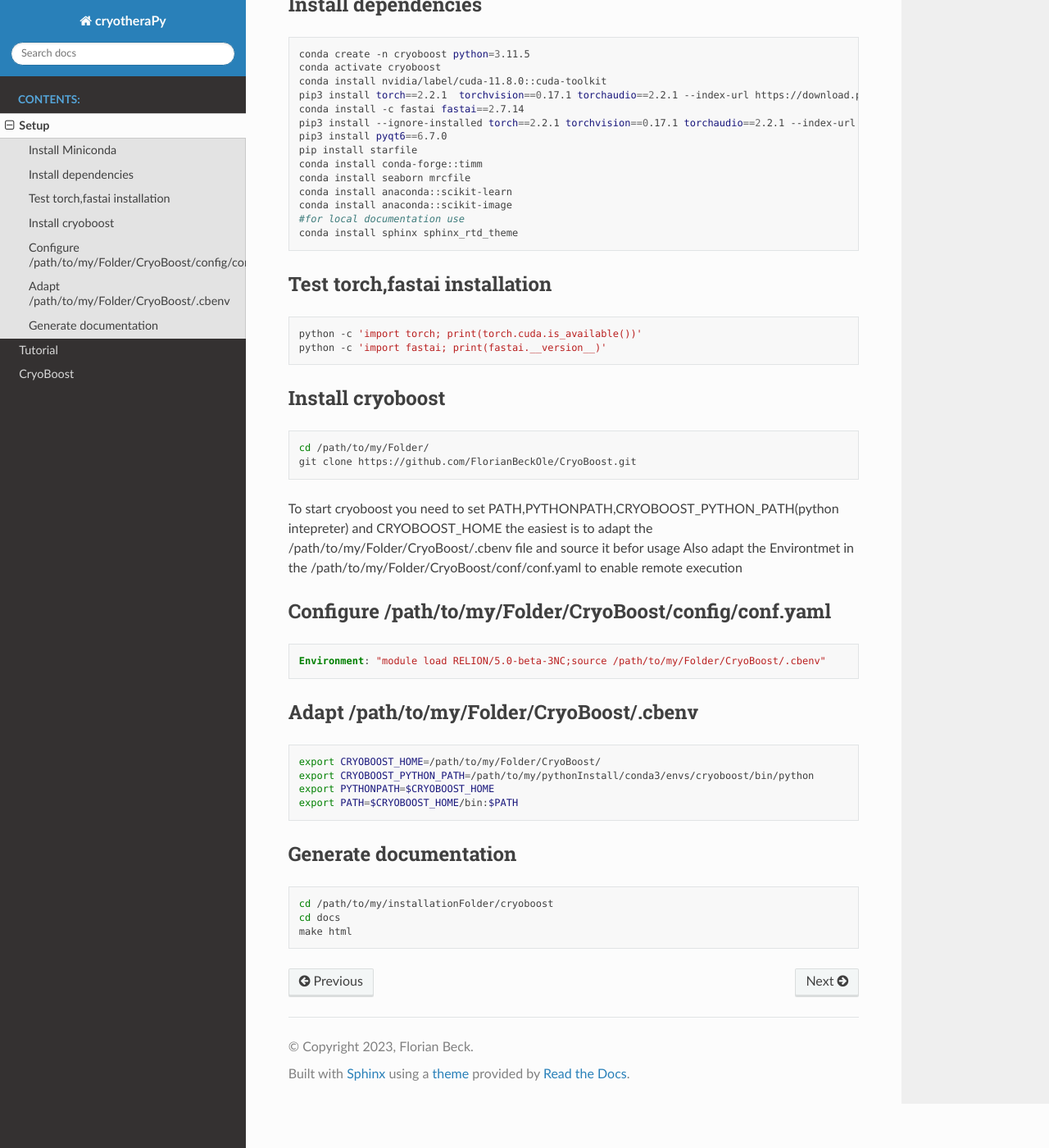
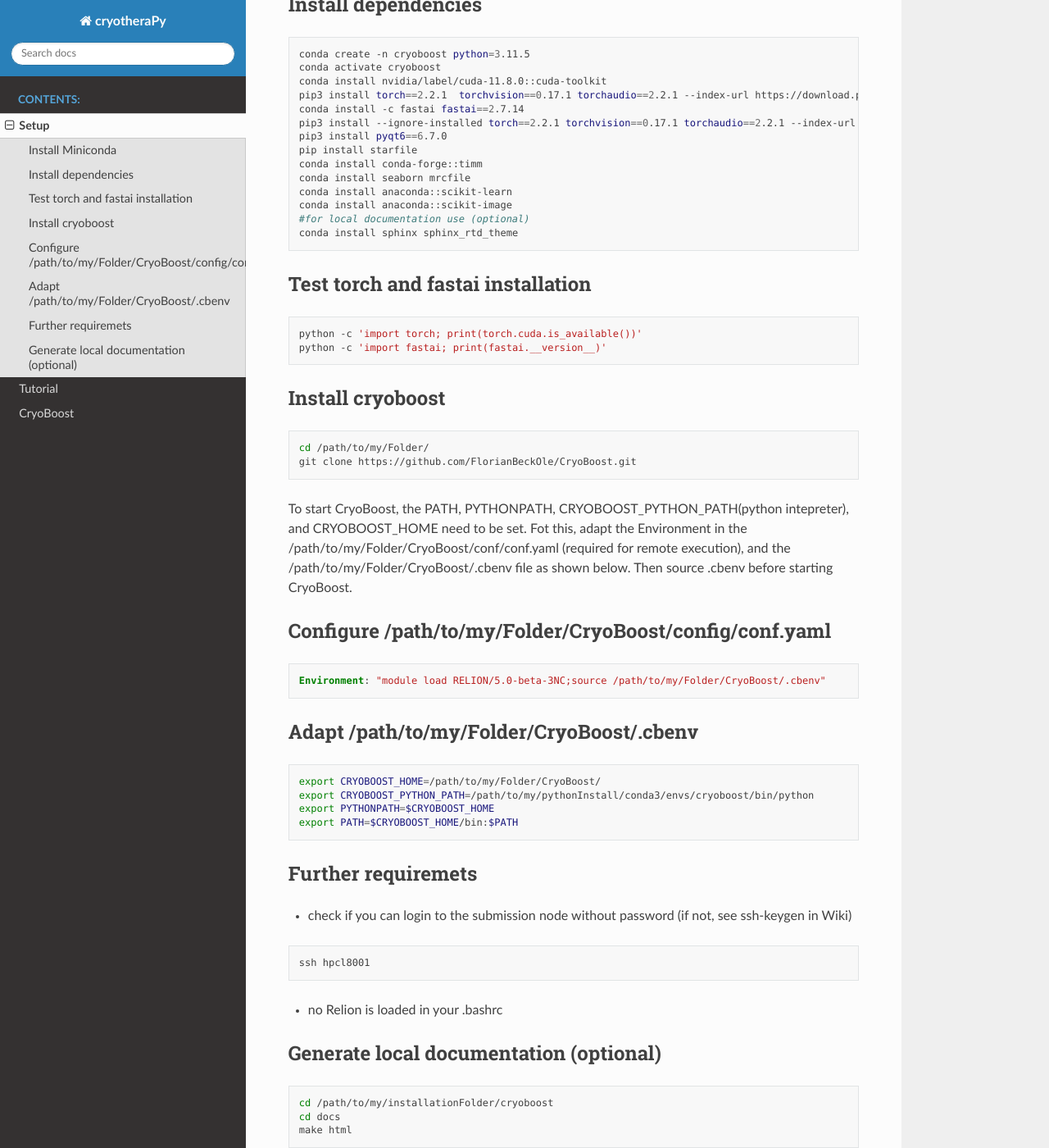
Before and after one commit to Klumpe-lab/CryoBoost, a Sphinx documentation site: the page built from docs/extdocs/setup/setup.rst, in a window 1280 px wide and 1400 px high, scrolled down 378 px. Shown: the whole window at 82% size. Built offline with Sphinx 7.4.7 and the Read the Docs theme 2.0.0, drawn with Linux system fonts in a browser that asks for light colours; pages that are not in the unit, such as notebooks, are missing from menus.

```diff
--- a/docs/extdocs/setup/setup.rst
+++ b/docs/extdocs/setup/setup.rst
@@ -29,12 +29,12 @@
    conda install seaborn mrcfile
    conda install anaconda::scikit-learn
    conda install anaconda::scikit-image
-   #for local documentation use
+   #for local documentation use (optional)
    conda install sphinx sphinx_rtd_theme
 
 
-Test torch,fastai installation
-===============================
+Test torch and fastai installation
+==================================
 .. code-block:: bash
 
    python -c 'import torch; print(torch.cuda.is_available())'
@@ -48,12 +48,13 @@
    cd /path/to/my/Folder/
    git clone https://github.com/FlorianBeckOle/CryoBoost.git
 
-To start cryoboost you need to set PATH,PYTHONPATH,CRYOBOOST_PYTHON_PATH(python intepreter) and CRYOBOOST_HOME
-the easiest is to adapt the /path/to/my/Folder/CryoBoost/.cbenv file and source it befor usage
-Also adapt the Environtmet in the /path/to/my/Folder/CryoBoost/conf/conf.yaml to enable remote execution
+To start CryoBoost, the PATH, PYTHONPATH, CRYOBOOST_PYTHON_PATH(python intepreter), and CRYOBOOST_HOME need to be set.
+Fot this, adapt the Environment in the /path/to/my/Folder/CryoBoost/conf/conf.yaml (required for remote execution), and
+the /path/to/my/Folder/CryoBoost/.cbenv file as shown below.
+Then source .cbenv before starting CryoBoost.
 
 Configure /path/to/my/Folder/CryoBoost/config/conf.yaml
-================================================
+=======================================================
 .. code-block:: yaml
 
    Environment: "module load RELION/5.0-beta-3NC;source /path/to/my/Folder/CryoBoost/.cbenv"
@@ -68,8 +69,20 @@
    export PATH=$CRYOBOOST_HOME/bin:$PATH
 
 
-Generate documentation
-======================
+Further requiremets
+=================
+
+* check if you can login to the submission node without password (if not, see ssh-keygen in Wiki)
+
+.. code-block:: bash
+
+   ssh hpcl8001
+
+* no Relion is loaded in your .bashrc
+
+
+Generate local documentation (optional)
+=======================================
 .. code-block:: bash
 
    cd /path/to/my/installationFolder/cryoboost
```
Also changed, not shown: docs/extdocs/tutorial/tutorial.rst (+23 -34 lines), 2 other files.
